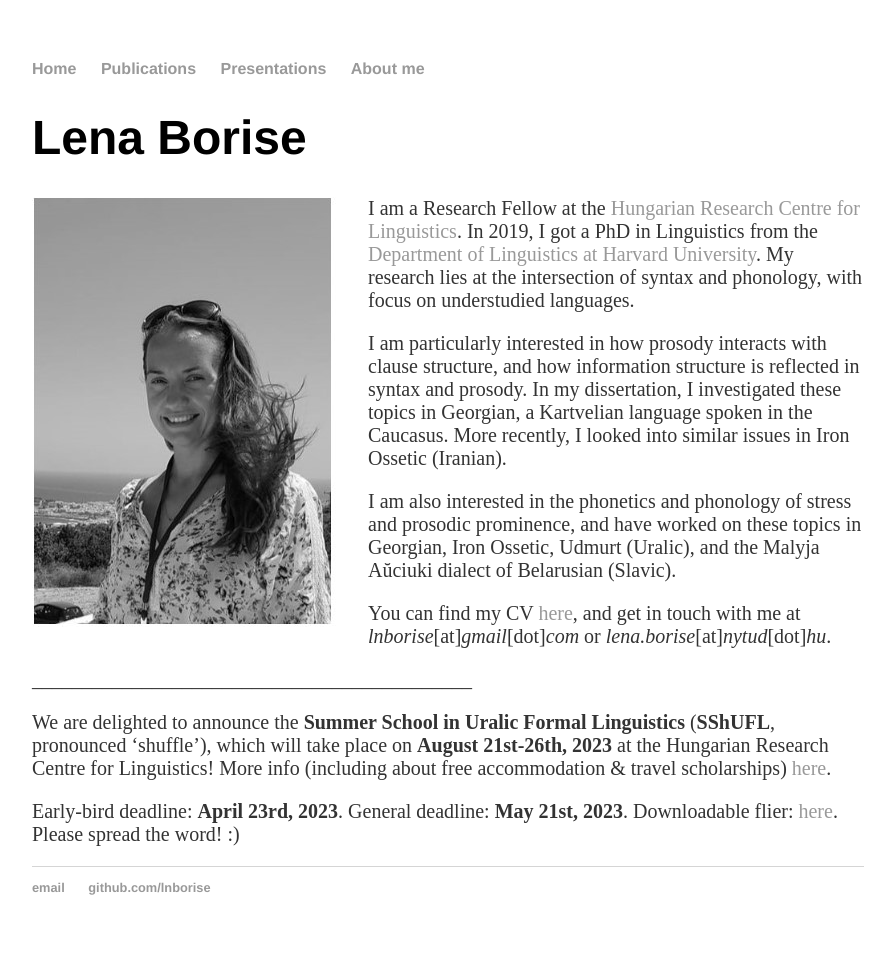
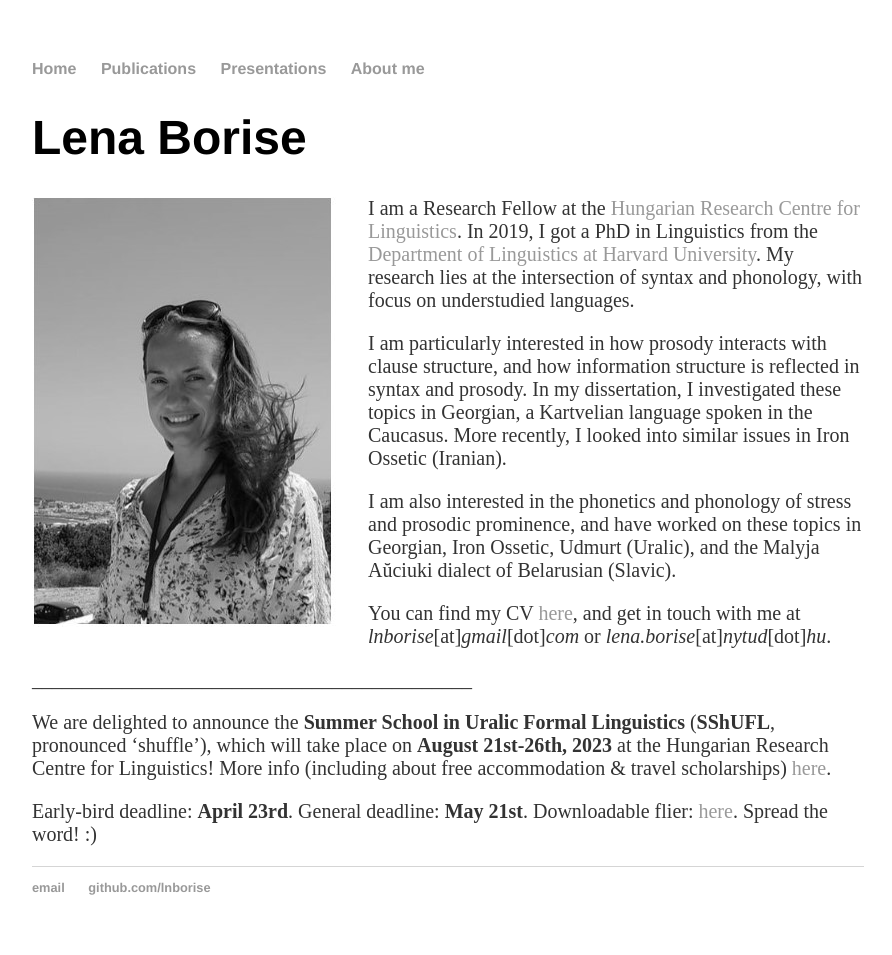
Before and after one commit to lnborise/lnborise.github.io, a Jekyll site: the page built from index.html, in a window 1280 px wide. Shown: the whole page, without its empty margins (192-1084 px from the left). Built offline with Jekyll 4.4.1, drawn with Linux system fonts in a browser that asks for light colours.

Commit message:
Update index.html

```diff
--- a/index.html
+++ b/index.html
@@ -20,7 +20,7 @@ title: Lena Borise
 
 	  <p> We are delighted to announce the <b>Summer School in Uralic Formal Linguistics</b> (<b>SShUFL</b>, pronounced ‘shuffle’), which will take place on <b>August 21st-26th, 2023</b> at the Hungarian Research Centre for Linguistics! More info (including about free accommodation & travel scholarships) <a href="https://www.sshufl-school.nytud.hu/">here</a>.</p>
 
-	  <p> Early-bird deadline: <b>April 23rd, 2023</b>. General deadline: <b>May 21st, 2023</b>. Downloadable flier: <a href="https://lnborise.github.io/assets/SShUFL flier.pdf">here</a>. Please spread the word! :) </p>
+	  <p> Early-bird deadline: <b>April 23rd</b>. General deadline: <b>May 21st</b>. Downloadable flier: <a href="https://lnborise.github.io/assets/SShUFL flier.pdf">here</a>. Spread the word! :) </p>
 
 
   </div>
```
